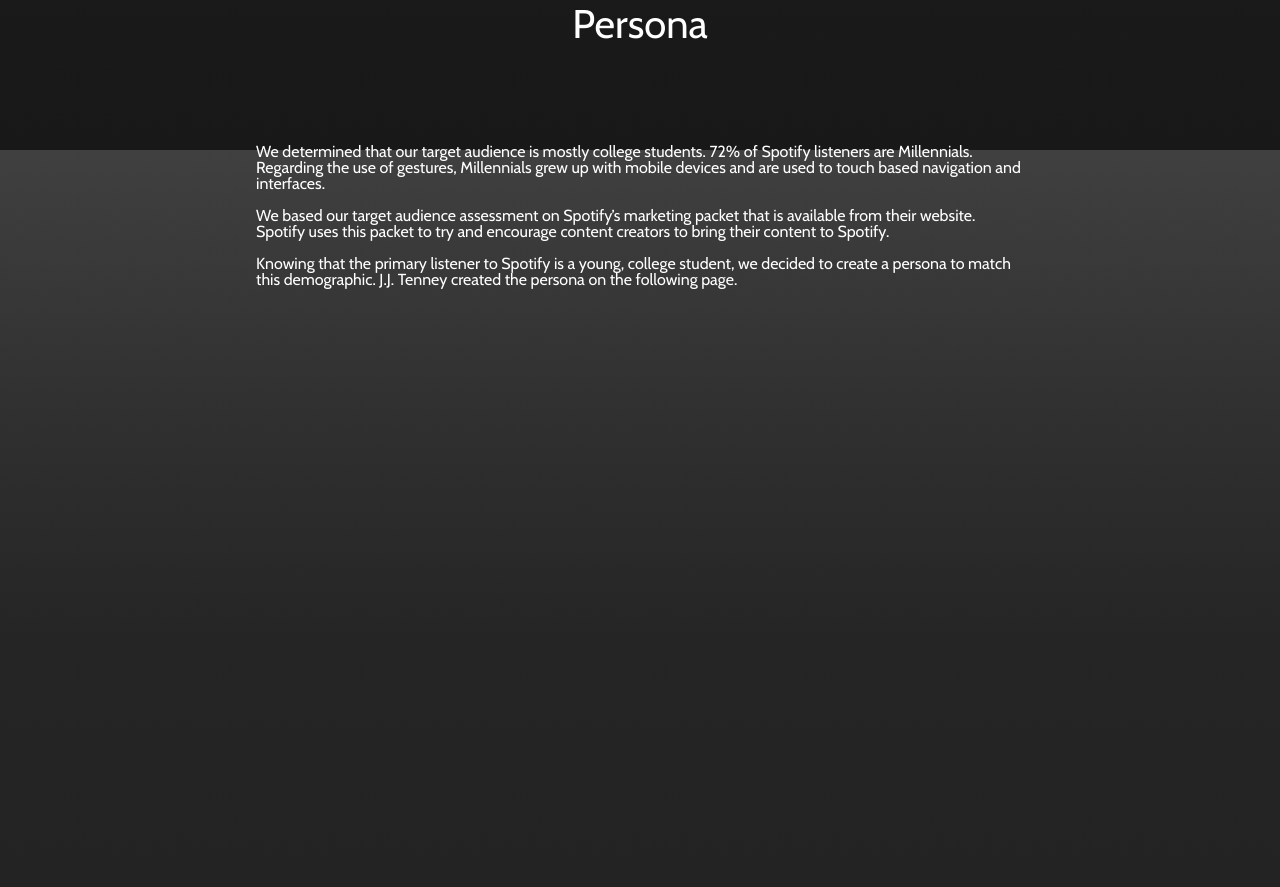
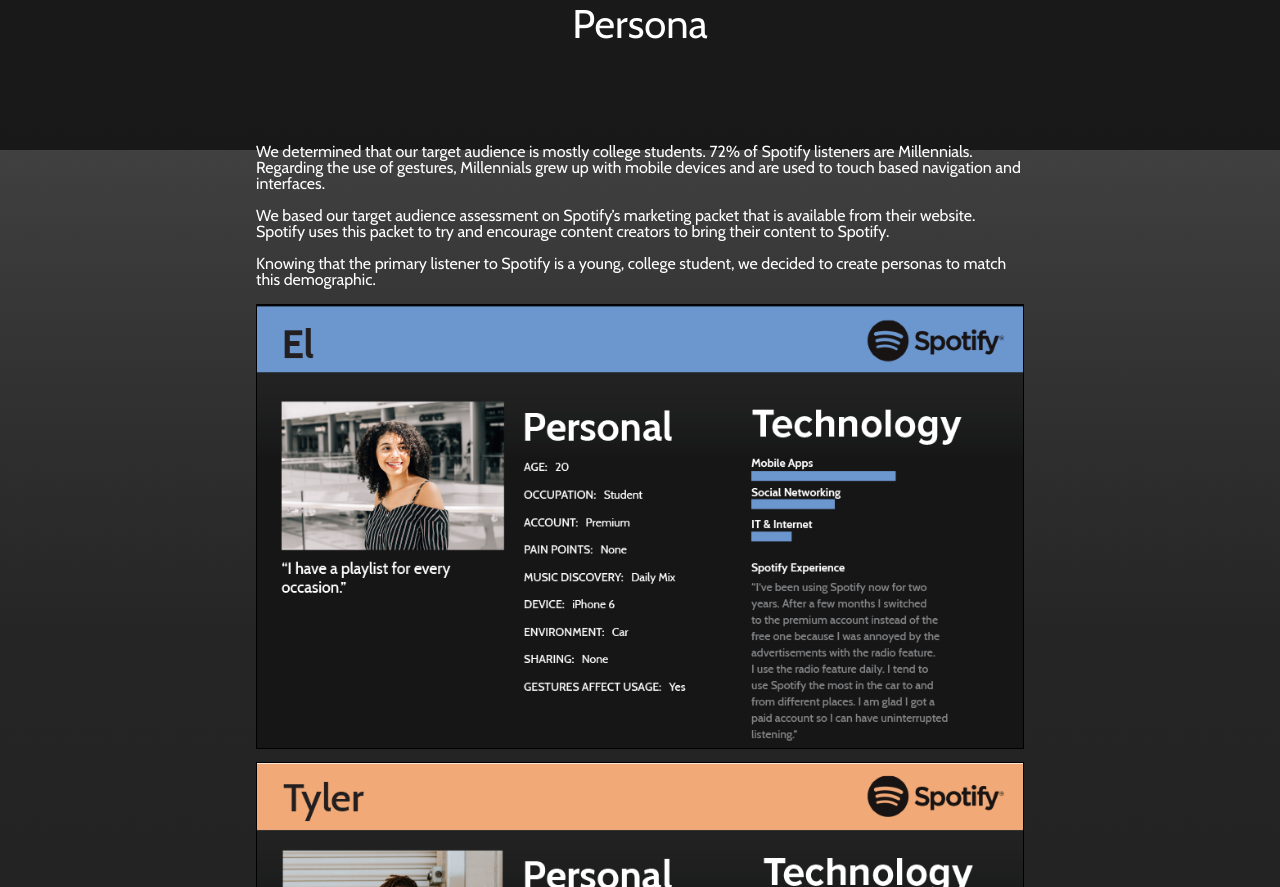
Before and after one commit to Crzychkn/Spotify, a PHP site: page / in a window 1280 px wide; the page is wider, and only the part inside the window is pictured. Shown: the part 5613-6500 px from the top of that part. Run offline with PHP 8.4, Linux system fonts and the light colour scheme; some libraries are stand-ins or nearby versions.

Commit message:
Added persona images.

```diff
--- a/css/main.css
+++ b/css/main.css
@@ -58,7 +58,7 @@
   overflow-x: hidden;
   background-image: url("/images/Background (middle section).svg");
   background-color: #181818;
-  height: 6700px;
+  height: 8700px;
   background-repeat-y: no-repeat;
 }
 
@@ -338,6 +338,15 @@
   padding-top: 200px;
 }
 
+#personaImg1, #personaImg2 {
+  width: 100%;
+  border: 1px solid #000;
+}
+
+#personaImg2 {
+  margin-top: 10px;
+}
+
 /*----- FOOTER -----*/
 footer {
   clear: both;
--- a/css/phone-default.scss
+++ b/css/phone-default.scss
@@ -4,7 +4,7 @@
 	overflow-x: hidden;
    background-image: url('/images/Background (middle section).svg');
    background-color: #181818;
-   height: 6700px;
+   height: 8700px;
    background-repeat-y: no-repeat;
 }
 
@@ -372,6 +372,16 @@
 	@extend #introText;
 }
 
+#personaImg1 {
+	width: 100%;
+	border: 1px solid #000;
+}
+
+#personaImg2 {
+	@extend #personaImg1;
+	margin-top: 10px;
+}
+
 /*----- FOOTER -----*/
 
 footer {
--- a/index.php
+++ b/index.php
@@ -183,7 +183,10 @@
 <br>
 <p>We based our target audience assessment on Spotify’s marketing packet that is available from their website. Spotify uses this packet to try and encourage content creators to bring their content to Spotify.</p>
 <br>
-<p>Knowing that the primary listener to Spotify is a young, college student, we decided to create a persona to match this demographic. J.J. Tenney created the persona on the following page.</p>
+<p>Knowing that the primary listener to Spotify is a young, college student, we decided to create personas to match this demographic.</p>
+<br>
+<img src="images/Spotify_Persona-1.png" id="personaImg1">
+<img src="images/Spotify_Persona-2.png" id="personaImg2">
 </div>
 
 
--- a/js/main.js
+++ b/js/main.js
@@ -92,6 +92,8 @@
 
 timeLine9.from(persona, 1, {autoAlpha: 0, opacity: 0})
          .from(personaText, 1, {autoAlpha: 0, opacity: 0})
+			.from(personaImg1, 1, {autoAlpha: 0, opacity: 0})
+			.from(personaImg2, 1, {autoAlpha: 0, opacity: 0});
 
 
 
@@ -149,7 +151,7 @@
 
 var scene9 = new ScrollMagic.Scene({
    triggerElement: '#persona',
-   duration: 400
+   duration: 1200
 })
 .setTween(timeLine9)
 .addTo(controller);
```
Also changed, not shown: images/Spotify_Persona-1.jpg (added), images/Spotify_Persona-1.png (added), images/Spotify_Persona-2.jpg (added), images/Spotify_Persona-2.png (added).
